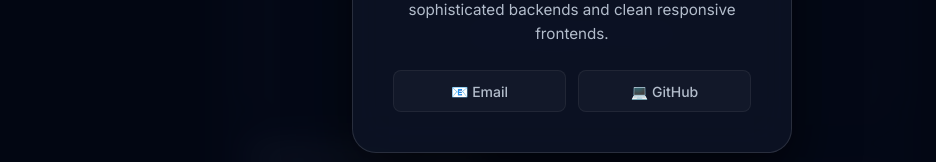
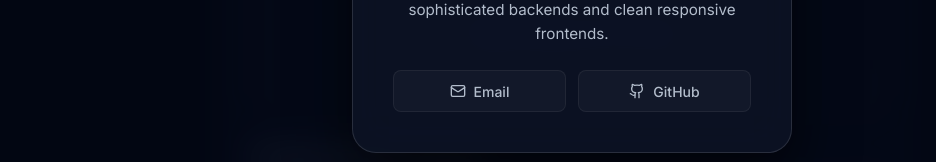
Before and after one commit to rajatava06/CryptoTransfer, a React (Vite) app: page / in a window 1280 px wide. Both pictures are taken after a click on the button "Contact Developer". Shown: the part 483-645 px from the top of the page, without its empty margins (68-1004 px from the left). Built offline with nearby package versions, Linux system fonts and the light colour scheme.

Commit message:
Nav Bar update

```diff
--- a/src/App.jsx
+++ b/src/App.jsx
@@ -6,7 +6,7 @@ import DecryptPanel from './components/DecryptPanel';
 import PeerSimulator from './components/PeerSimulator';
 import InfoPanel from './components/InfoPanel';
 import EthernetSimulator from './components/EthernetSimulator';
-import { Lock, Unlock, Share2, X, Network, User } from 'lucide-react';
+import { Lock, Unlock, Share2, X, Network, User, Github, Mail } from 'lucide-react';
 import './App.css';
 
 const TAB_ORDER = ['encrypt', 'decrypt', 'p2p', 'ethernet'];
@@ -391,9 +391,19 @@ export default function App() {
                   className="profile-link-btn"
                   id="contact-email-link"
                 >
-                  📧 Email
+                  <Mail size={16} />
+                  <span>Email</span>
                 </a>
-                <a href="https://github.com/rajatava06" target="_blank" rel="noopener noreferrer" className="profile-link-btn" id="contact-github-link">💻 GitHub</a>
+                <a
+                  href="https://github.com/rajatava06"
+                  target="_blank"
+                  rel="noopener noreferrer"
+                  className="profile-link-btn"
+                  id="contact-github-link"
+                >
+                  <Github size={16} />
+                  <span>GitHub</span>
+                </a>
               </div>
             </div>
           </div>
--- a/src/index.css
+++ b/src/index.css
@@ -1361,6 +1361,10 @@ a:hover {
   color: var(--text-secondary);
   font-weight: 500;
   transition: var(--transition-fast);
+  display: inline-flex;
+  align-items: center;
+  justify-content: center;
+  gap: 0.5rem;
 }
 
 .profile-link-btn:hover {
```
